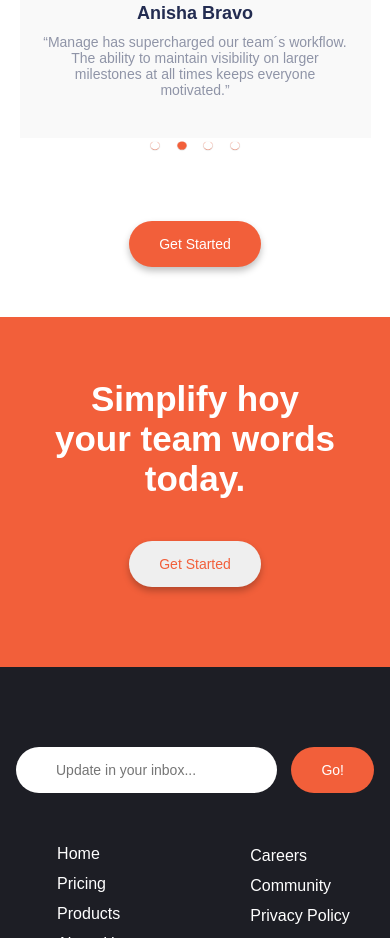
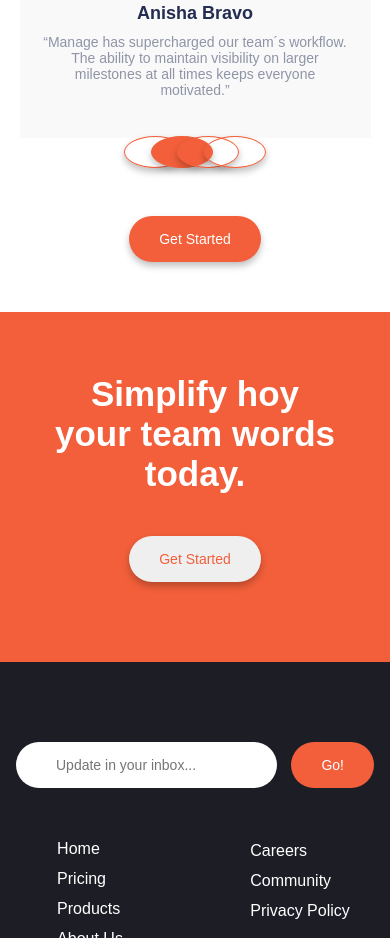
Before and after one commit to JonathanBolatti/Practicas-FrontEnd-1, a plain HTML site: page index.html in a window 390 px wide. Shown: the part 1716-2654 px from the top of the page. Drawn offline with Linux system fonts and the light colour scheme; a web font is replaced by a local one.

Commit message:
ajustando version mobile 3

```diff
--- a/css/styles.css
+++ b/css/styles.css
@@ -557,29 +557,31 @@ form .newsletter_submit {
         .carousel-indicators {
             position: relative;
             bottom: 40px;
-
-        display: inline-block;
+            text-align: center;
 
         }
 
-    .carousel-indicators .button {
+        .carousel-indicators .button
+         {
+            display: inline-block;
+            text-decoration: none;
             cursor: pointer;
             border-radius: 100%;
             border: none;
             background: none;
             border: 1px solid var(--rojoBrillante);
             box-shadow: 0px 4px 7px rgba(0, 0, 0, 0.25);
-        height: 55px;
-        display: inline-block;
-        scale: 0.15;
             margin: -20px;
+            width: 10px;
+            height: 10px;
+
         }
 
 
         .carousel-indicators .active {
             background: var(--rojoBrillante);
             border: 1px solid var(--rojoBrillante);
-        scale: 0.15;
+
         }
 
         .carousel-item .carousel-img {
```
Lines whose indentation alone changed are shown as unchanged.
